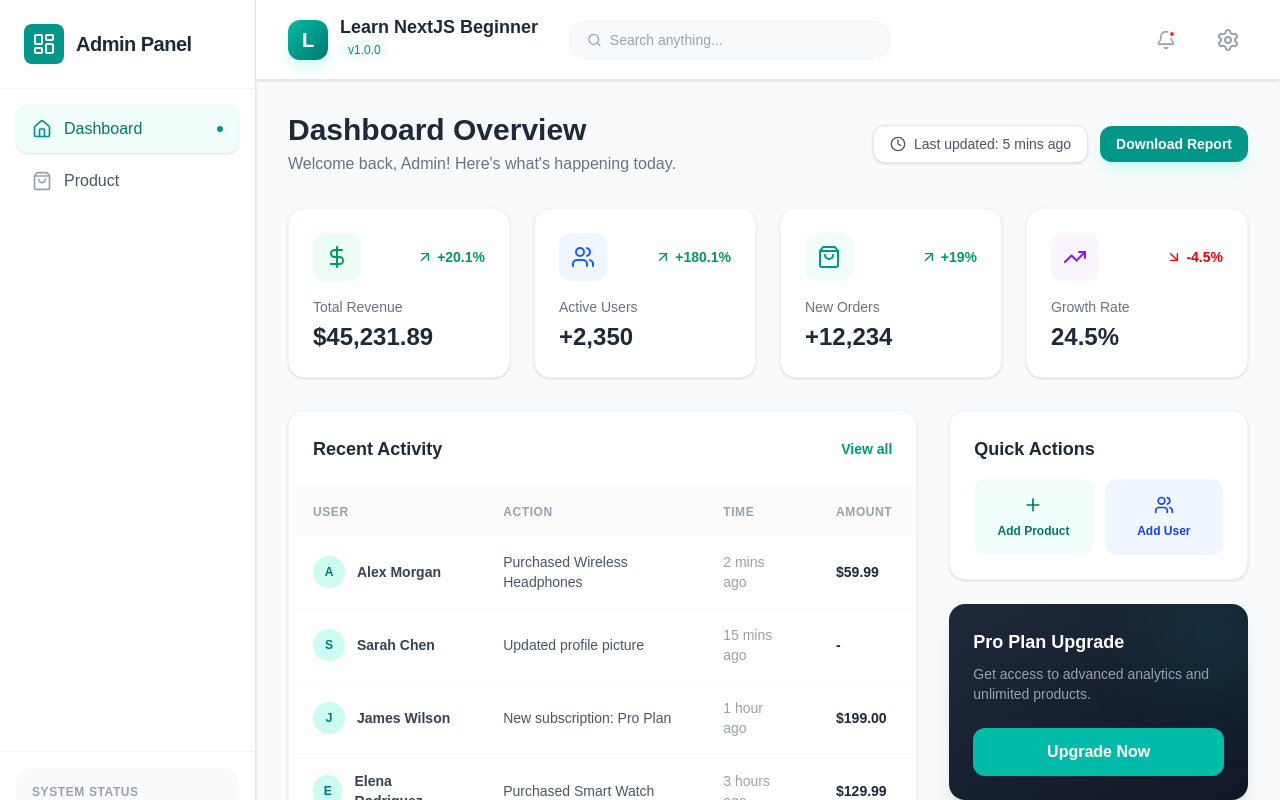
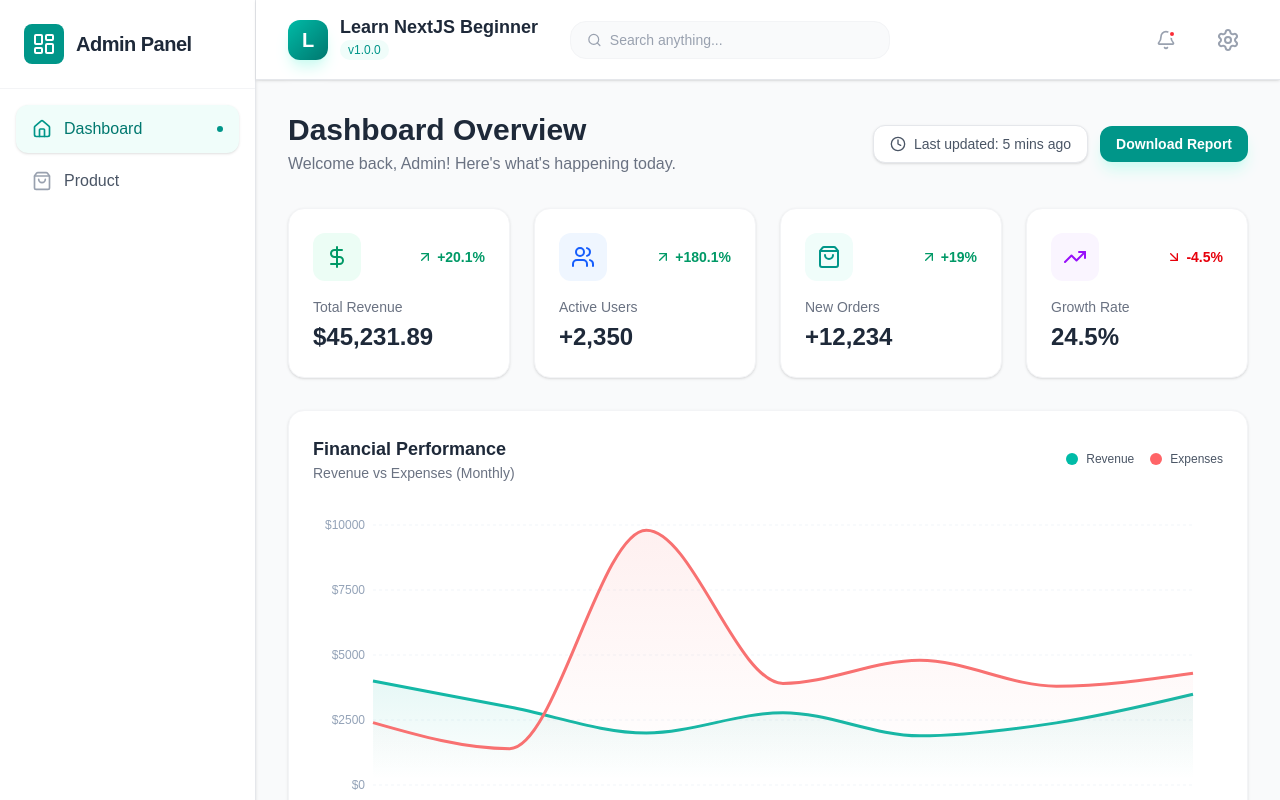
Before and after one commit to huevangxp/next-beginner, a Next.js app: page / in a window 1280 px wide. Shown: the top 800 px of the page. Built offline with nearby package versions, Linux system fonts and the light colour scheme.

Commit message:
commit Thu 12/18/2025  9:03:25.15

```diff
--- a/app/page.tsx
+++ b/app/page.tsx
@@ -142,6 +142,9 @@ const DashboardPage = () => {
         })}
       </div>
 
+      {/* Financial Chart */}
+      <FinancialChart />
+
       <div className="grid grid-cols-1 lg:grid-cols-3 gap-8">
         {/* Recent Activity Table */}
         <div className="lg:col-span-2 bg-white rounded-2xl border border-gray-100 shadow-sm overflow-hidden">
```
